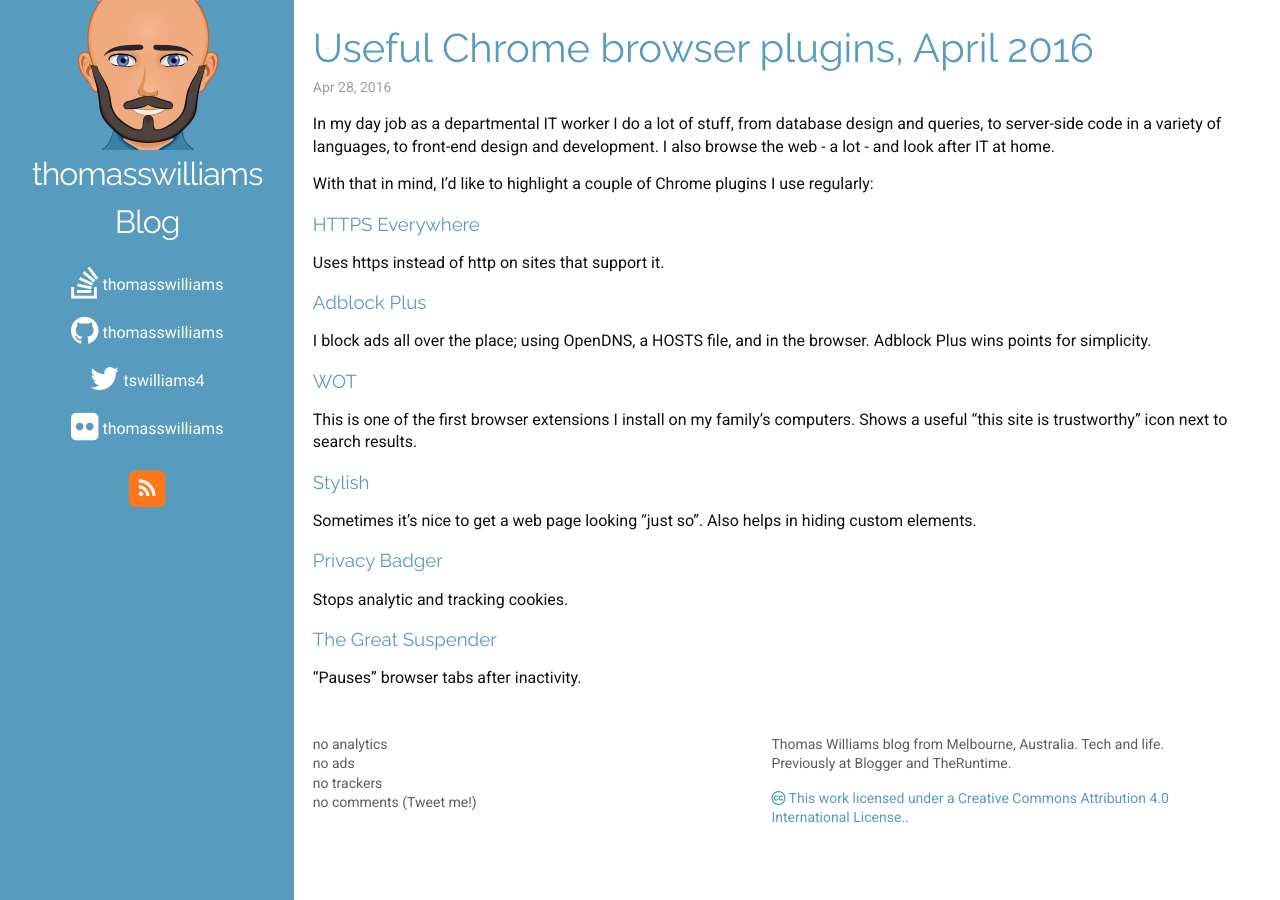
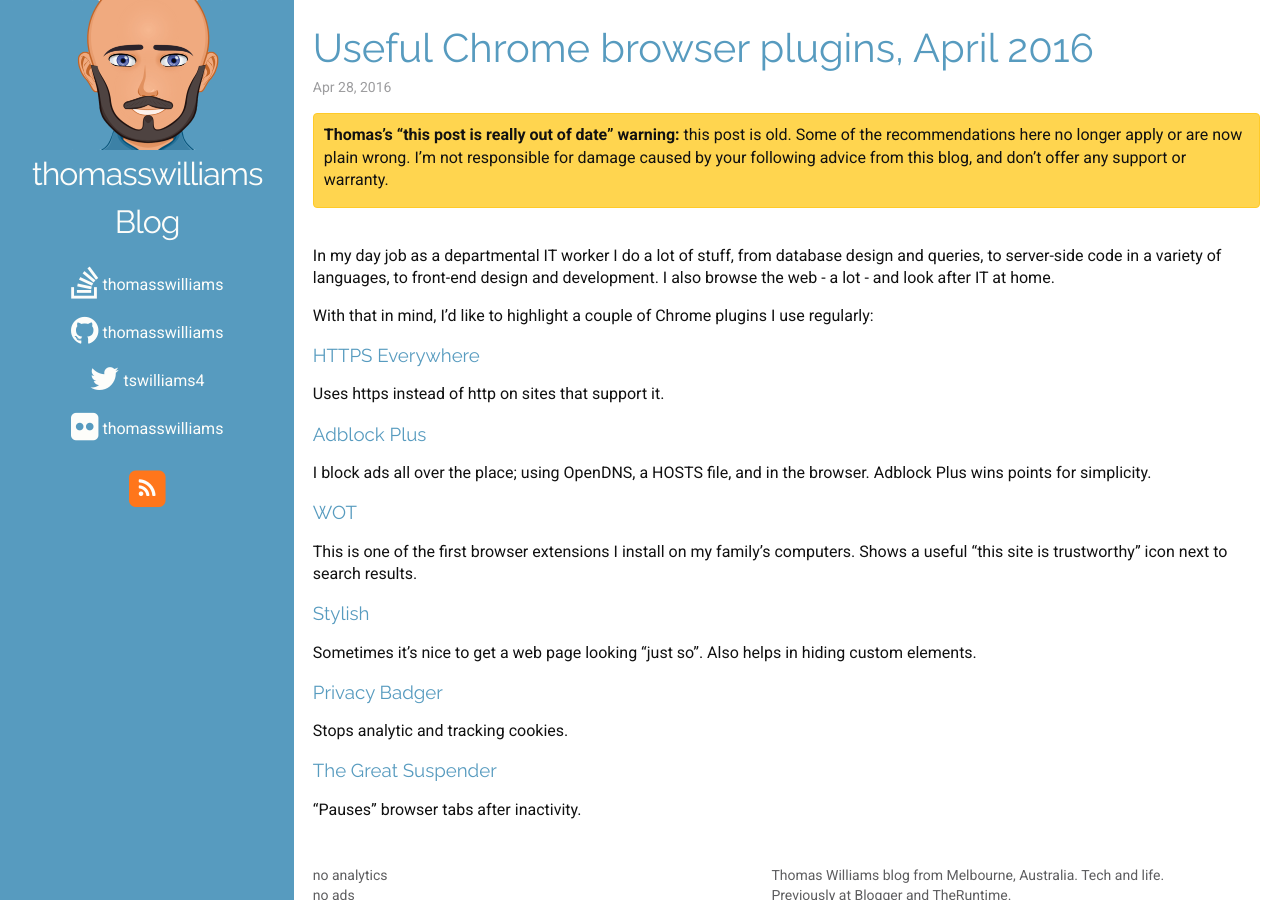
Before and after one commit to thomasswilliams/thomasswilliams.github.io, a Jekyll site: the page built from _posts/2016-04-28-chrome-plugins-april-2016.markdown, in a window 1280 px wide and 900 px high. Built offline with Jekyll 4.4.1, drawn with Linux system fonts in a browser that asks for light colours; nearby versions of some CDN libraries.

Commit message:
Add Firefox post (switching from Chrome)
Added post about switching from Chrome to Firefox, added warning to old
post on Chrome plugins

```diff
--- a/_posts/2016-04-28-chrome-plugins-april-2016.markdown
+++ b/_posts/2016-04-28-chrome-plugins-april-2016.markdown
@@ -4,9 +4,14 @@ title:  "Useful Chrome browser plugins, April 2016"
 date:   2016-04-28 19:28:00 +1000
 categories:
 ---
+<div markdown="1" class="note">
+**Thomas's "this post is really out of date" warning:** this post is old. Some of the recommendations here no longer apply or are now plain wrong. I'm not responsible for damage caused by your following advice from this blog, and don't offer any support or warranty.
+</div>
+<br/>
+
 In my day job as a departmental IT worker I do a lot of stuff, from database design and queries, to server-side code in a variety of languages, to front-end design and development. I also browse the web - a lot - and look after IT at home.
 
-With that in mind, I'd like to highlight  a couple of Chrome plugins I use regularly:
+With that in mind, I'd like to highlight a couple of Chrome plugins I use regularly:
 
 ### [HTTPS Everywhere][2]
 Uses https instead of http on sites that support it.
```
Also changed, not shown: _posts/2019-08-06-chose-firefox-2019.markdown (added, +19 -0 lines).
